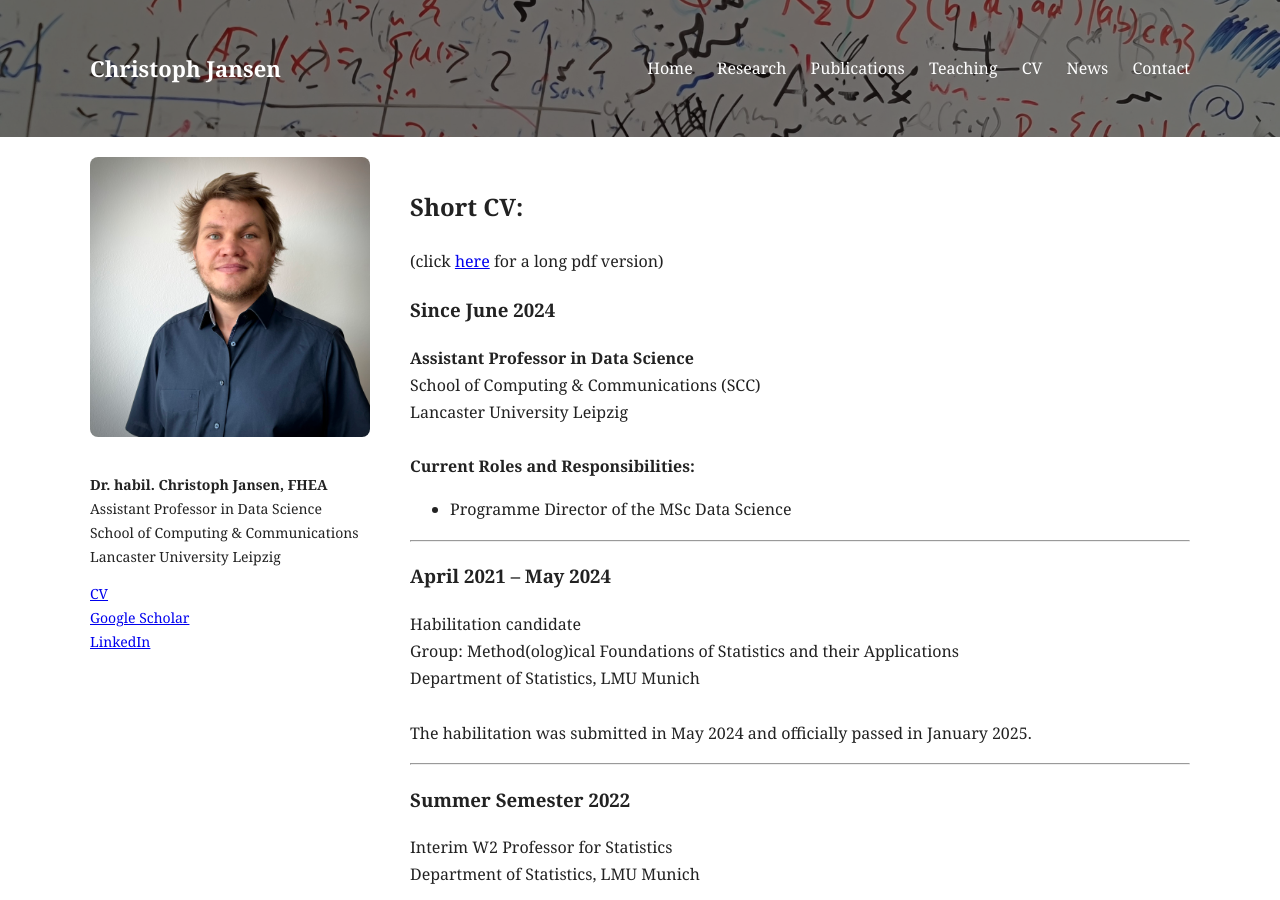
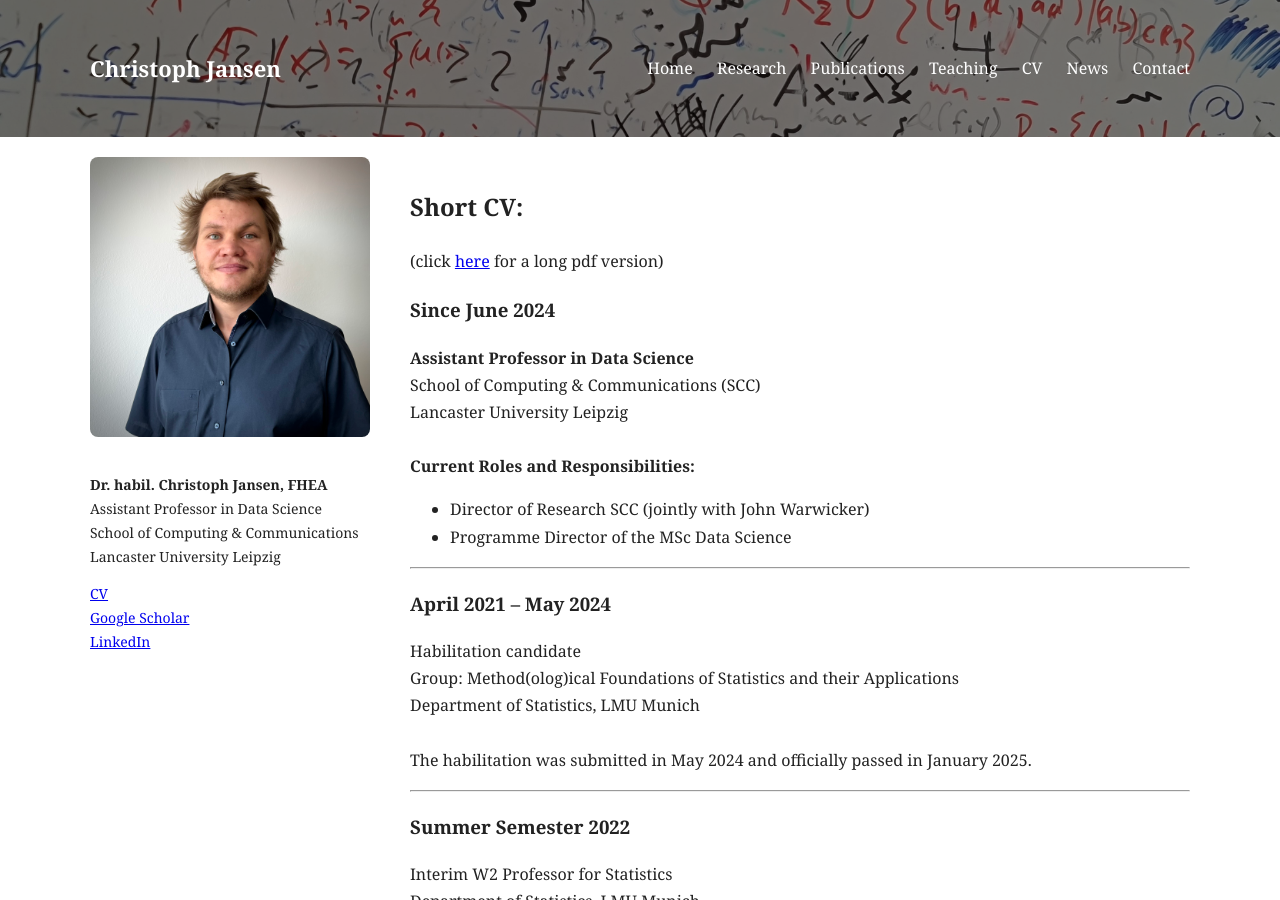
Before and after one commit to jansenc/jansenc.github.io, a Jekyll site: the page built from cv/index.md, in a window 1280 px wide and 900 px high. Built offline with Jekyll 4.4.1, drawn with Linux system fonts in a browser that asks for light colours.

Commit message:
Update index.md

```diff
--- a/cv/index.md
+++ b/cv/index.md
@@ -15,6 +15,7 @@ permalink: /cv/
     Lancaster University Leipzig <br><br>
     <strong>Current Roles and Responsibilities:</strong>
     <ul>
+      <li>Director of Research SCC (jointly with John Warwicker)</li>
       <li>Programme Director of the MSc Data Science</li>
     </ul>
   </p>
```
